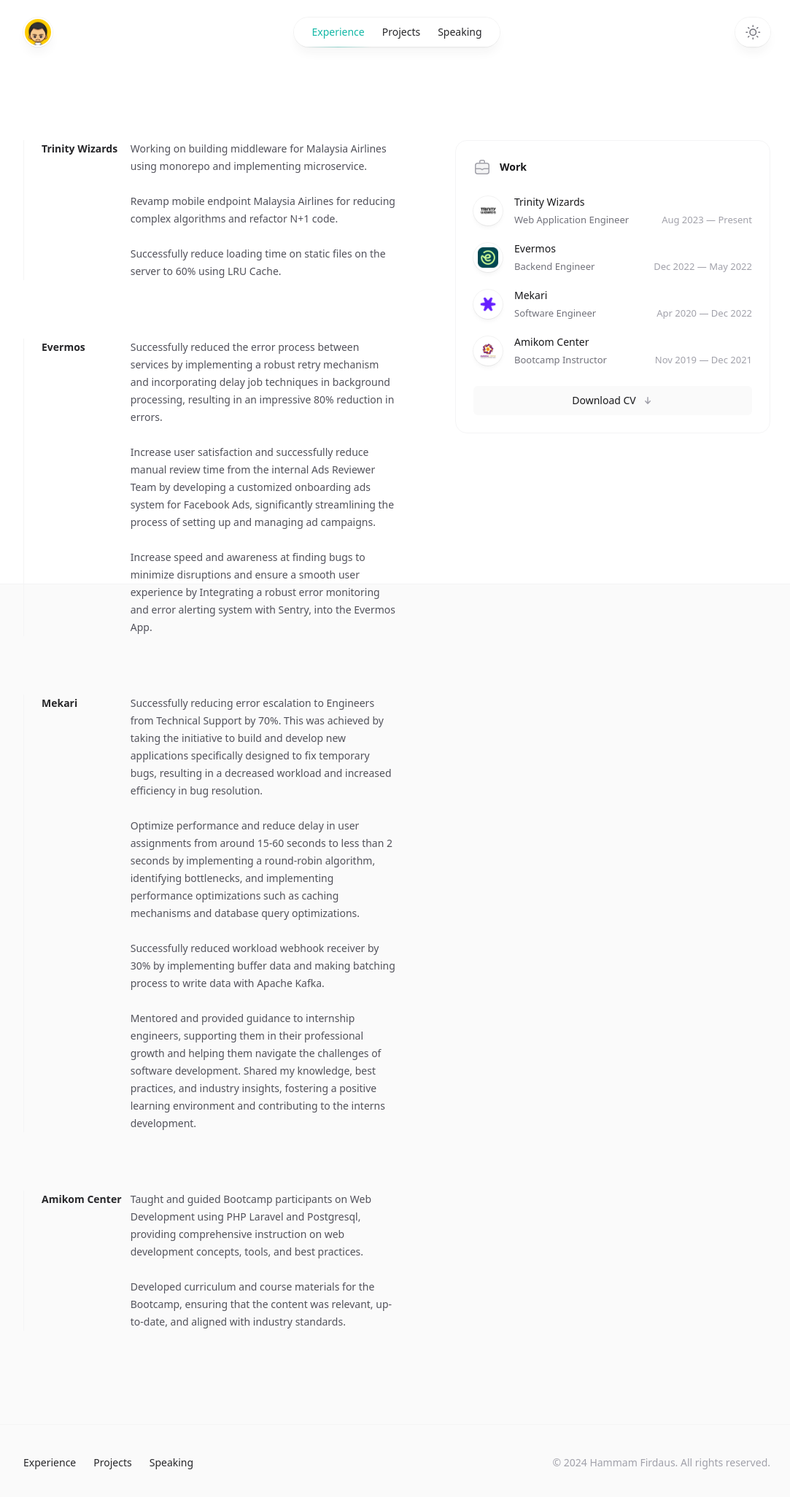
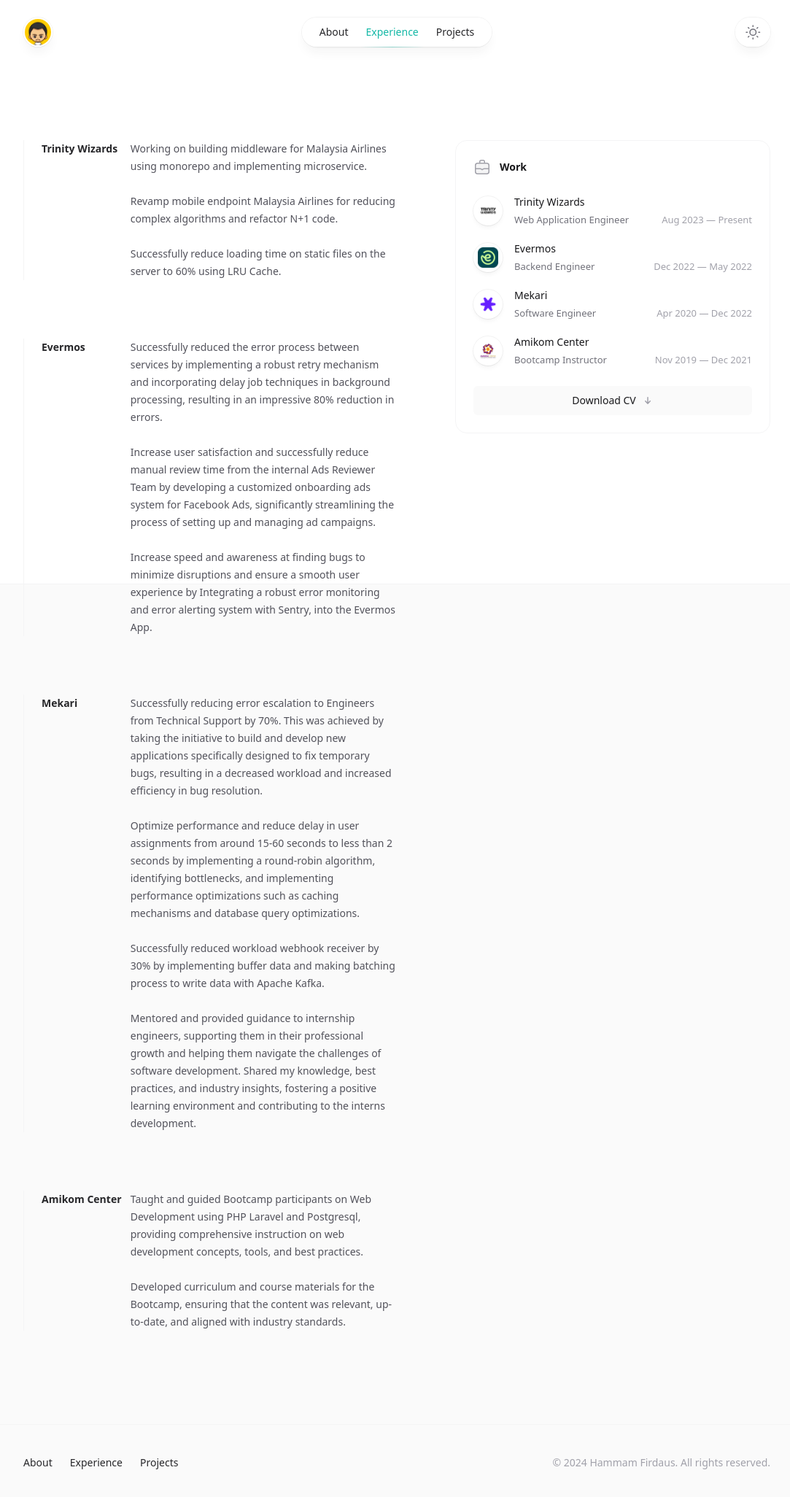
Before and after one commit to mamxalf/mamxalf.github.io, a Next.js app: page /experience in a window 1280 px wide. Shown: the top 2052 px of the page at 73% size, without its empty margins (96-1179 px from the left). Built offline with nearby package versions, Linux system fonts and the light colour scheme; no server answers.

Commit message:
fix navbar

```diff
--- a/src/components/Footer.tsx
+++ b/src/components/Footer.tsx
@@ -27,10 +27,10 @@ export function Footer() {
           <ContainerInner>
             <div className="flex flex-col items-center justify-between gap-6 sm:flex-row">
               <div className="flex flex-wrap justify-center gap-x-6 gap-y-1 text-sm font-medium text-zinc-800 dark:text-zinc-200">
-                {/* <NavLink href="/about">About</NavLink> */}
+                <NavLink href="/">About</NavLink>
                 <NavLink href="/experience">Experience</NavLink>
                 <NavLink href="/projects">Projects</NavLink>
-                <NavLink href="/speaking">Speaking</NavLink>
+                {/* <NavLink href="/speaking">Speaking</NavLink> */}
                 {/* <NavLink href="/uses">Uses</NavLink> */}
               </div>
               <p className="text-sm text-zinc-400 dark:text-zinc-500">
--- a/src/components/Header.tsx
+++ b/src/components/Header.tsx
@@ -132,11 +132,11 @@ function MobileNavigation(
             </div>
             <nav className="mt-6">
               <ul className="-my-2 divide-y divide-zinc-100 text-base text-zinc-800 dark:divide-zinc-100/5 dark:text-zinc-300">
-                {/* <MobileNavItem href="/about">About</MobileNavItem> */}
+                <MobileNavItem href="/">About</MobileNavItem>
                 <MobileNavItem href="/experience">Experience</MobileNavItem>
-                <MobileNavItem href="/articles">Articles</MobileNavItem>
+                {/* <MobileNavItem href="/articles">Articles</MobileNavItem> */}
                 <MobileNavItem href="/projects">Projects</MobileNavItem>
-                <MobileNavItem href="/speaking">Speaking</MobileNavItem>
+                {/* <MobileNavItem href="/speaking">Speaking</MobileNavItem> */}
                 {/* <MobileNavItem href="/uses">Uses</MobileNavItem> */}
               </ul>
             </nav>
@@ -180,11 +180,11 @@ function DesktopNavigation(props: React.ComponentPropsWithoutRef<'nav'>) {
   return (
     <nav {...props}>
       <ul className="flex rounded-full bg-white/90 px-3 text-sm font-medium text-zinc-800 shadow-lg shadow-zinc-800/5 ring-1 ring-zinc-900/5 backdrop-blur dark:bg-zinc-800/90 dark:text-zinc-200 dark:ring-white/10">
-        {/* <NavItem href="/about">About</NavItem> */}
+        <NavItem href="/">About</NavItem>
         <NavItem href="/experience">Experience</NavItem>
         {/* <NavItem href="/articles">Articles</NavItem> */}
         <NavItem href="/projects">Projects</NavItem>
-        <NavItem href="/speaking">Speaking</NavItem>
+        {/* <NavItem href="/speaking">Speaking</NavItem> */}
         {/* <NavItem href="/uses">Uses</NavItem> */}
       </ul>
     </nav>
```
